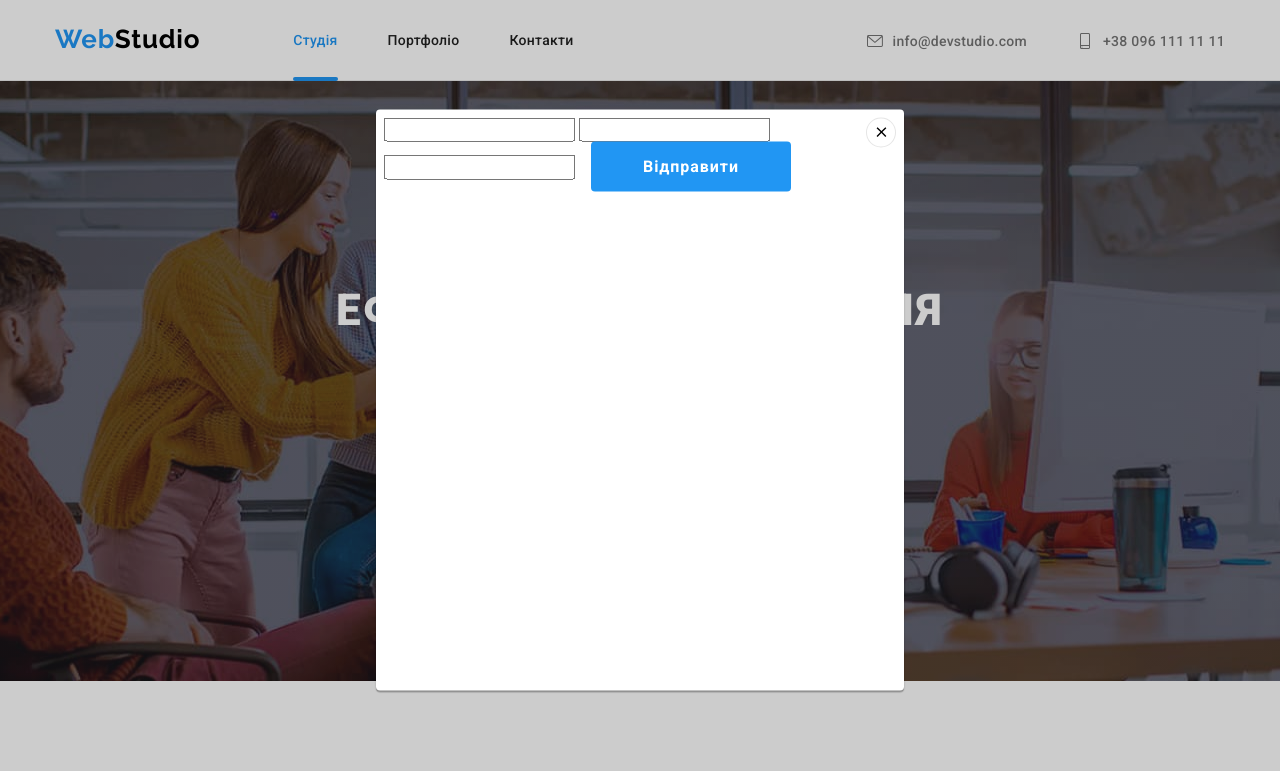
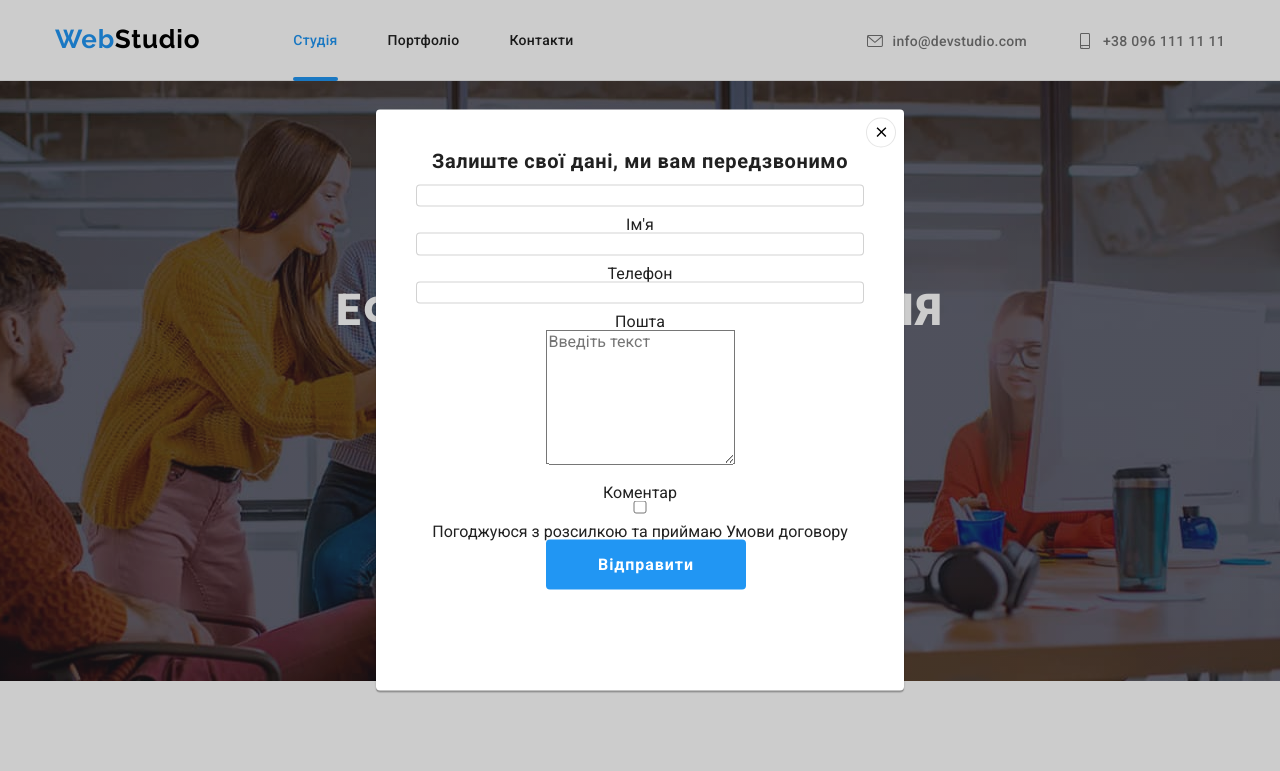
Before and after one commit to iuliia-sokol/goit-markup-hw-06, a plain HTML site: page index.html in a window 1280 px wide. Shown: the top 771 px of the page. Drawn offline with nearby package versions, Linux system fonts and the light colour scheme.

Commit message:
modal form content added

```diff
--- a/css/styles.css
+++ b/css/styles.css
@@ -603,7 +603,7 @@ ul {
 .modal-window {
   width: 528px;
   min-height: 581px;
-  padding: 8px;
+  padding: 40px;
   position: absolute;
   top: 50%;
   left: 50%;
@@ -632,6 +632,32 @@ ul {
   width: 18px;
   height: 18px;
 }
+.modal-form {
+  display: flex;
+  flex-direction: column;
+  justify-content: center;
+  align-items: center;
+}
+.modal-form > p {
+  margin-bottom: 12px;
+  font-weight: 700;
+  font-size: 20px;
+  line-height: 1.15;
+  text-align: center;
+  letter-spacing: 0.03em;
+  color: var(--txt-main);
+}
+.modal-form > input {
+  width: 100%;
+  max-height: 40px;
+  margin-bottom: 10px;
+  border: 1px solid rgba(33, 33, 33, 0.2);
+  border-radius: 4px;
+}
+.modal-form > textarea {
+  margin-bottom: 20px;
+}
+
 .modal-overlay.is-hidden {
   opacity: 0;
   visibility: hidden;
--- a/index.html
+++ b/index.html
@@ -612,12 +612,50 @@
         </button>
         <div class="modal-form-wrapper"></div>
         <form action="javascript:void(0);" class="modal-form">
-          <input type="text" id="username" name="username" />
-          <label for="username"></label>
-          <input type="tel" id="telephone" name="telephone" />
-          <label for="telephone"></label>
-          <input type="email" id="email" name="email" />
-          <label for="email"></label>
+          <p>Залиште свої дані, ми вам передзвонимо</p>
+          <input
+            type="text"
+            id="username"
+            name="username"
+            autocomplete="off"
+            required
+          />
+          <label for="username">Ім'я</label>
+          <input
+            type="tel"
+            id="telephone"
+            name="telephone"
+            autocomplete="off"
+            required
+          />
+          <label for="telephone">Телефон</label>
+          <input
+            type="email"
+            id="email"
+            name="email"
+            autocomplete="off"
+            required
+          />
+          <label for="email">Пошта</label>
+          <textarea
+            name="comment"
+            id="comment"
+            rows="7"
+            placeholder="Введіть текст"
+          ></textarea>
+          <label for="comment">Коментар</label>
+          <input
+            type="checkbox"
+            name="agreement"
+            id="agreement"
+            value="agreed"
+          />
+          <label for="agreement"
+            >Погоджуюся з розсилкою та приймаю
+            <a href="#" class="links-general links-selection"
+              >Умови договору</a
+            ></label
+          >
           <button class="btn-genera submit-btn">Відправити</button>
         </form>
       </div>
```
